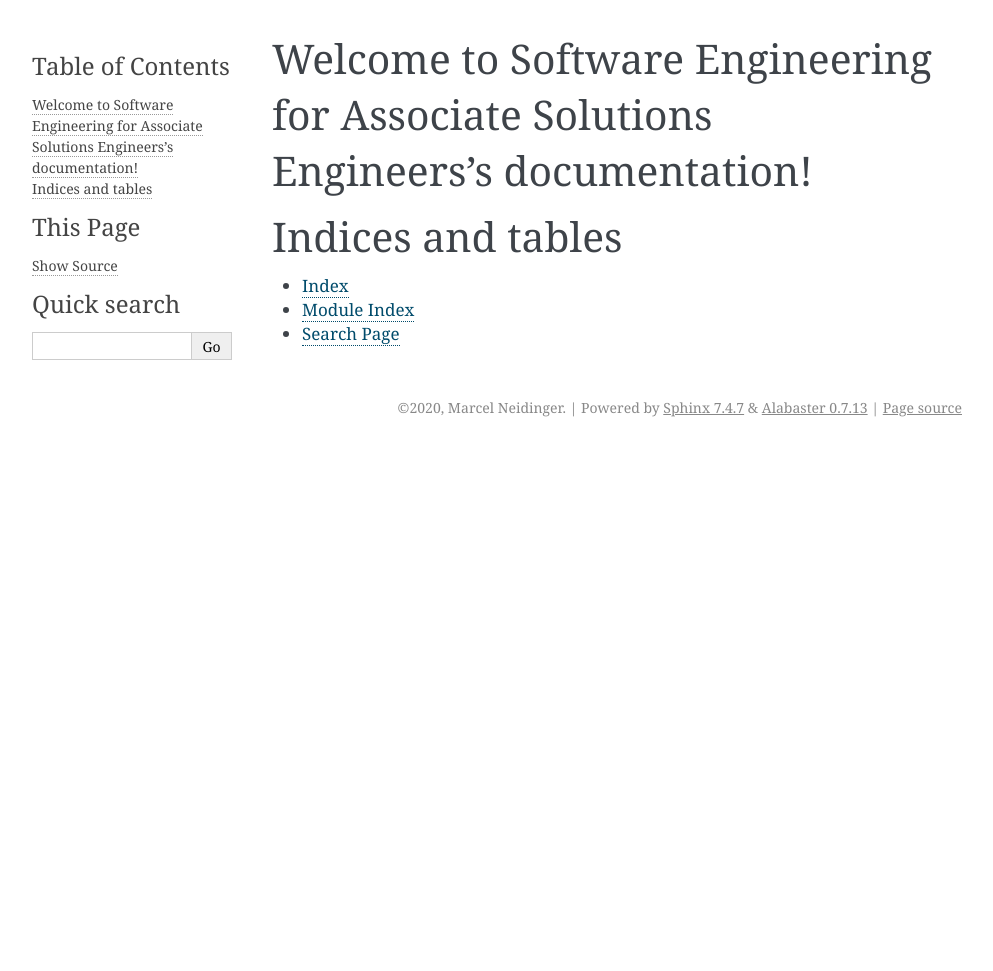
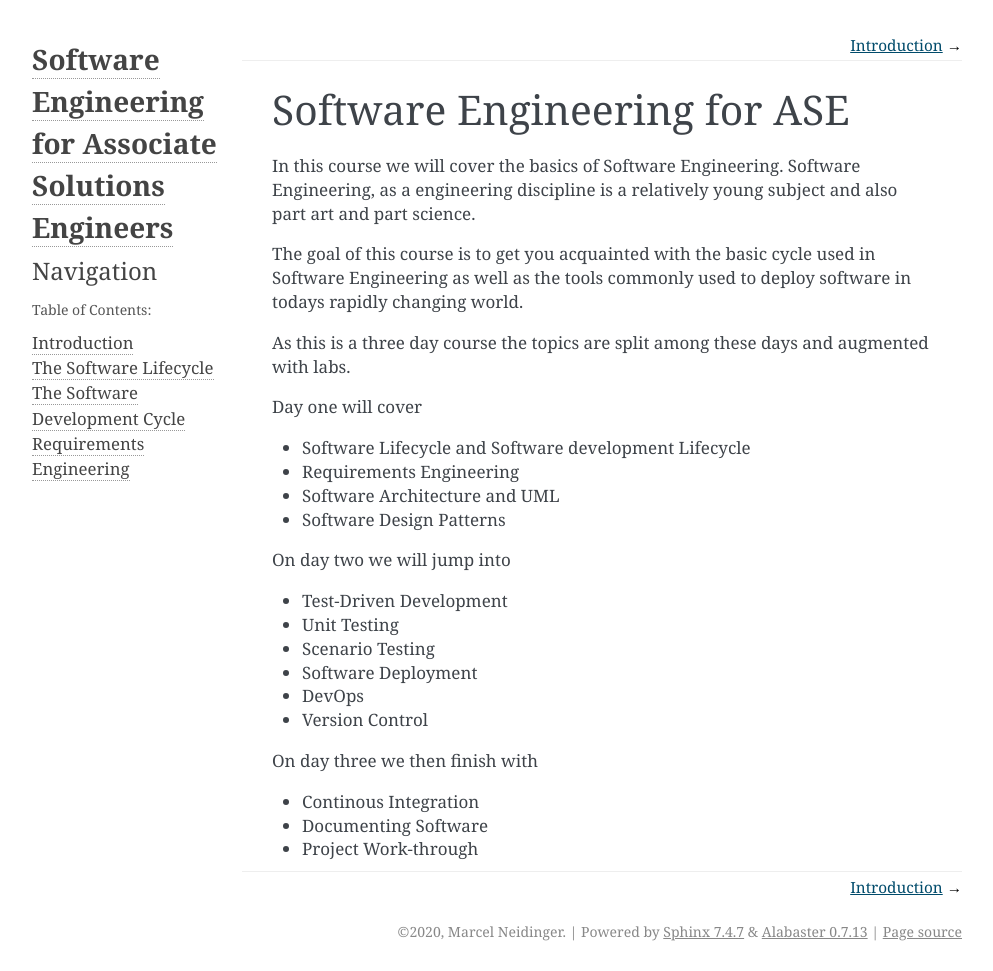
Before and after one commit to sQu4rks/software-engineering-for-ases, a Sphinx documentation site: the page built from source/index.rst, in a window 1280 px wide. Shown: the whole page, without its empty margins (148-1141 px from the left). Built offline with Sphinx 7.4.7, drawn with Linux system fonts in a browser that asks for light colours; before the commit the page ends 900 px from its top, so only the background shows below that.

Commit message:
Structure for day 1

```diff
--- /dev/null
+++ b/source/01-01-introduction.rst
@@ -0,0 +1,4 @@
+Introduction
+============
+
+Why do we need software engineering?
--- /dev/null
+++ b/source/01-02-software_lifecycle.rst
@@ -0,0 +1,2 @@
+The Software Lifecycle
+======================
--- /dev/null
+++ b/source/01-03-software_dev_cycle.rst
@@ -0,0 +1,4 @@
+The Software Development Cycle
+===============================
+
+blub
--- /dev/null
+++ b/source/01-04-requirements_engineering.rst
@@ -0,0 +1,2 @@
+Requirements Engineering
+========================
--- a/source/conf.py
+++ b/source/conf.py
@@ -49,8 +49,22 @@ master_doc = 'index'
 # a list of builtin themes.
 #
 html_theme = 'alabaster'
+html_sidebars = {
+    '**': [
+        'about.html',
+        'navigation.html',
+    ]
+}
 
 # Add any paths that contain custom static files (such as style sheets) here,
 # relative to this directory. They are copied after the builtin static files,
 # so a file named "default.css" will overwrite the builtin "default.css".
 html_static_path = ['_static']
+
+
+# Customizations
+html_theme_options = {
+    'sidebar_collapse': True,
+    'show_relbars': True,
+    'body_text_align': "justify"
+}
--- a/source/index.rst
+++ b/source/index.rst
@@ -3,18 +3,45 @@
    You can adapt this file completely to your liking, but it should at least
    contain the root `toctree` directive.
 
-Welcome to Software Engineering for Associate Solutions Engineers's documentation!
-==================================================================================
+Software Engineering for ASE
+============================
+
+In this course we will cover the basics of Software Engineering. Software Engineering, as a engineering
+discipline is a relatively young subject and also part art and part science.
+
+The goal of this course is to get you acquainted with the basic cycle used in Software Engineering as well
+as the tools commonly used to deploy software in todays rapidly changing world.
+
+As this is a three day course the topics are split among these days and augmented with labs.
+
+Day one will cover
+
+* Software Lifecycle and Software development Lifecycle
+* Requirements Engineering
+* Software Architecture and UML
+* Software Design Patterns
+
+On day two we will jump into
+
+* Test-Driven Development
+* Unit Testing
+* Scenario Testing
+* Software Deployment
+* DevOps
+* Version Control
+
+On day three we then finish with
+
+* Continous Integration
+* Documenting Software
+* Project Work-through
 
 .. toctree::
    :maxdepth: 2
-   :caption: Contents:
+   :hidden:
+   :caption: Table of Contents:
 
-
-
-Indices and tables
-==================
-
-* :ref:`genindex`
-* :ref:`modindex`
-* :ref:`search`
+   01-01-introduction
+   01-02-software_lifecycle
+   01-03-software_dev_cycle
+   01-04-requirements_engineering
```
